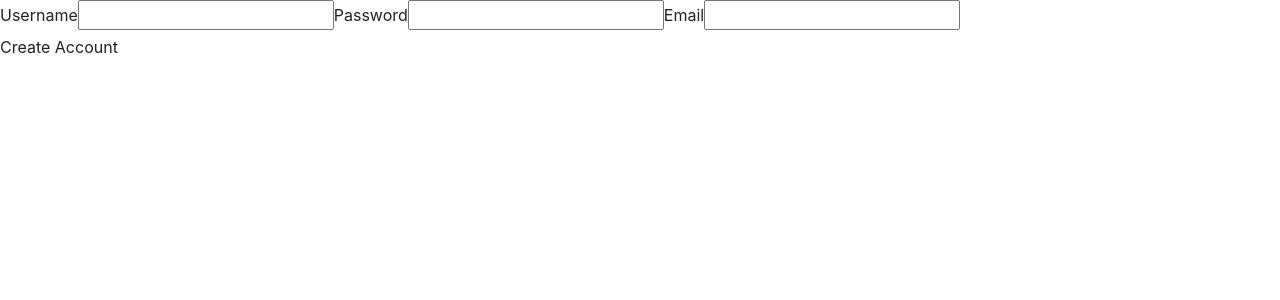
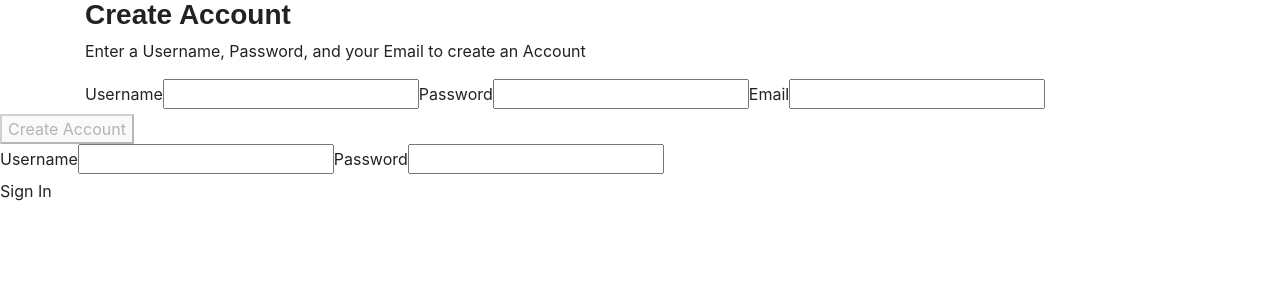
Before and after one commit to jk1138/Friendture---Project-3, a React (Create React App) app in the folder client/: page /books in a window 1280 px wide. Shown: the top 300 px of the page. Built offline with nearby package versions, Linux system fonts and the light colour scheme; a web font is replaced by a local one.

Commit message:
- [ ] Created SignIn component with index.js & style.js; deleted SignIn page - sign in form will now be on the Homepage; added handleCreateAccountFormSubmit and handleSignInFormSubmit functions to handle submit button click; began css on sign in and create account forms

```diff
--- /dev/null
+++ b/client/src/components/CreateAccountButton/index.js
@@ -0,0 +1,12 @@
+import React from "react";
+import "./style.css";
+
+function CreateAccountButton(props) {
+    return (
+    <button {...props} role="button" tabIndex="0" className="form-btn sx log-in" type="submit">
+        Create Account
+    </button>
+    )
+};
+
+export default CreateAccountButton;
--- a/client/src/components/CreateAccount/index.js
+++ b/client/src/components/CreateAccountForm/index.js
@@ -2,8 +2,10 @@ import React from "react";
 
 function CreateAccountForm(props) {
     return (
-        <div>
-            <form>
+        <div className="container">
+            <form className="createAccount">
+                <h3>Create Account</h3>
+                <p>Enter a Username, Password, and your Email to create an Account</p>
                 <label for="username">Username</label>
                 <input type="text" {...props} />
 
--- a/client/src/components/Button/index.js
+++ b/client/src/components/SignInButton/index.js
@@ -1,12 +1,12 @@
 import React from "react";
 import "./style.css";
 
-function SubmitButton(props) {
+function SignInButton(props) {
     return (
     <span {...props} role="button" tabIndex="0">
-        Create Account
+        Sign In
     </span>
     )
 };
 
-export default SubmitButton;
+export default SignInButton;
--- /dev/null
+++ b/client/src/components/SignInForm/index.js
@@ -0,0 +1,18 @@
+import React from "react";
+
+function SignInForm(props) {
+    return (
+        <div>
+            <form>
+                <label for="username">Username</label>
+                <input type="text" {...props} />
+
+                <label for="password">Password</label>
+                <input type="password" {...props} />
+
+            </form>
+        </div>
+    );
+};
+
+export default SignInForm;
--- a/client/src/pages/Homepage.js
+++ b/client/src/pages/Homepage.js
@@ -1,6 +1,8 @@
 import React, { Component } from "react";
-import CreateAccountForm from "../components/CreateAccount";
-import SubmitButton from "../components/Button";
+import CreateAccountForm from "../components/CreateAccountForm";
+import CreateAccountButton from "../components/CreateAccountButton";
+import SignInForm from "../components/SignInForm";
+import SignInButton from "../components/SignInButton";
 
 
 class Homepage extends Component {
@@ -19,8 +21,8 @@ class Homepage extends Component {
         });
     };
 
-    // submit sign up
-    handleFormSubmit = (e) => {
+    // submit create account
+    handleCreateAccountFormSubmit = (e) => {
         e.preventDefault();
         if (this.state.username && this.state.password && this.state.email) {
             // insert API to save the new user :
@@ -34,12 +36,31 @@ class Homepage extends Component {
         }
     };
 
+    // submit sign in
+    handleSignInFormSubmit = (e) => {
+        e.preventDefault();
+        if (this.state.username && this.state.password) {
+            // insert API to route to user's profile :
+            // PLACEHOLDER
+            // API.userProfile({
+            // username: this.state.username,
+            // password: this.state.password,
+            // })
+            // .then(res => route to user profile id)
+            // .catch(err => console.log(err));
+        }
+    };
+
     render() {
         return (
             <div>
                 <CreateAccountForm />
-                <SubmitButton disabled={!(this.state.username && this.state.password && this.state.email)}
-                onClick={() => this.handleFormSubmit}
+                <CreateAccountButton disabled={!(this.state.username && this.state.password && this.state.email)}
+                    onClick={() => this.handleCreateAccountFormSubmit}
+                />
+                <SignInForm />
+                <SignInButton disabled={!(this.state.username && this.state.password)}
+                    onClick={() => this.handleSignInFormSubmit}
                 />
             </div>
         )
```
Also changed, not shown: client/src/components/CreateAccountButton/style.css (added), client/src/components/CreateAccountForm/style.css (added), client/src/components/SignInButton/style.css (added), client/src/components/SignInForm/style.css (added).
